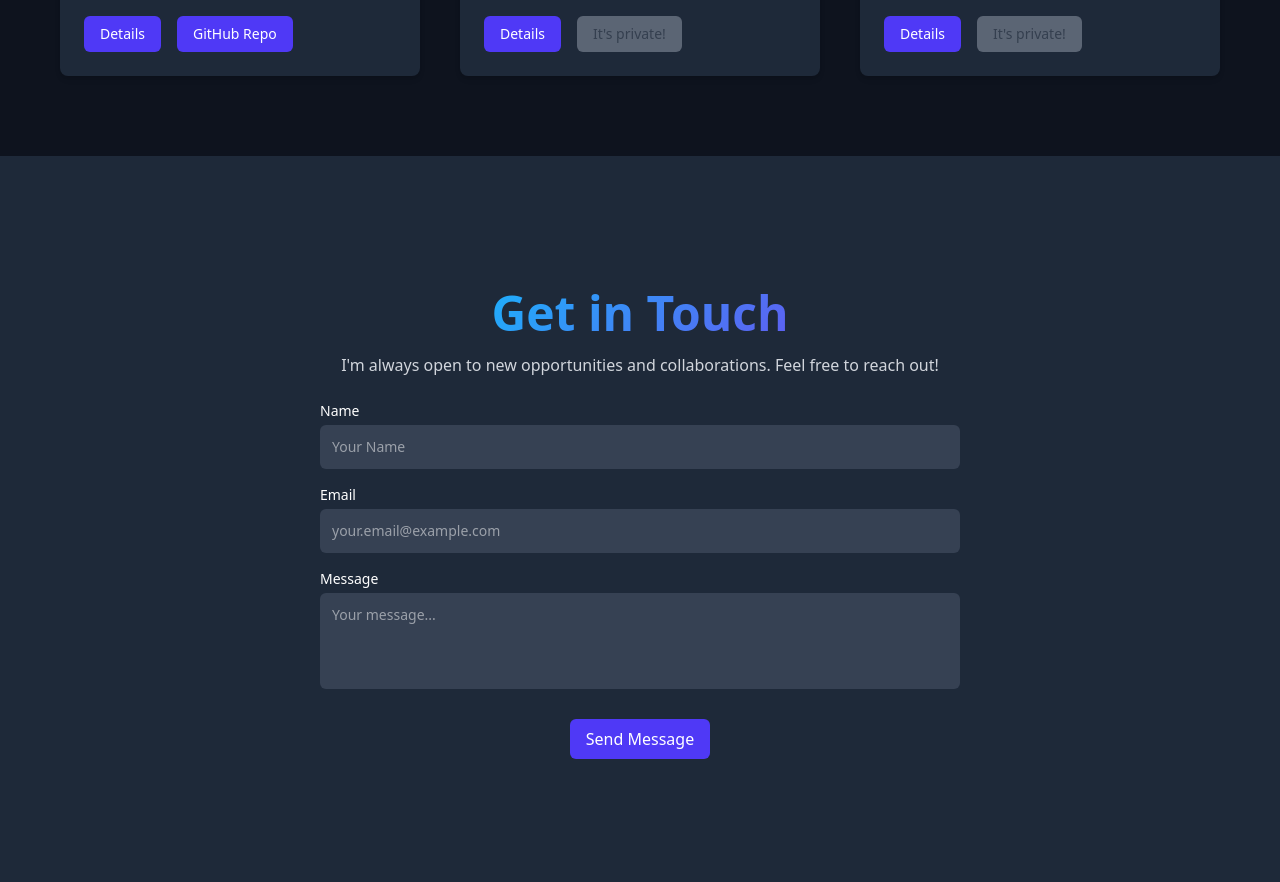
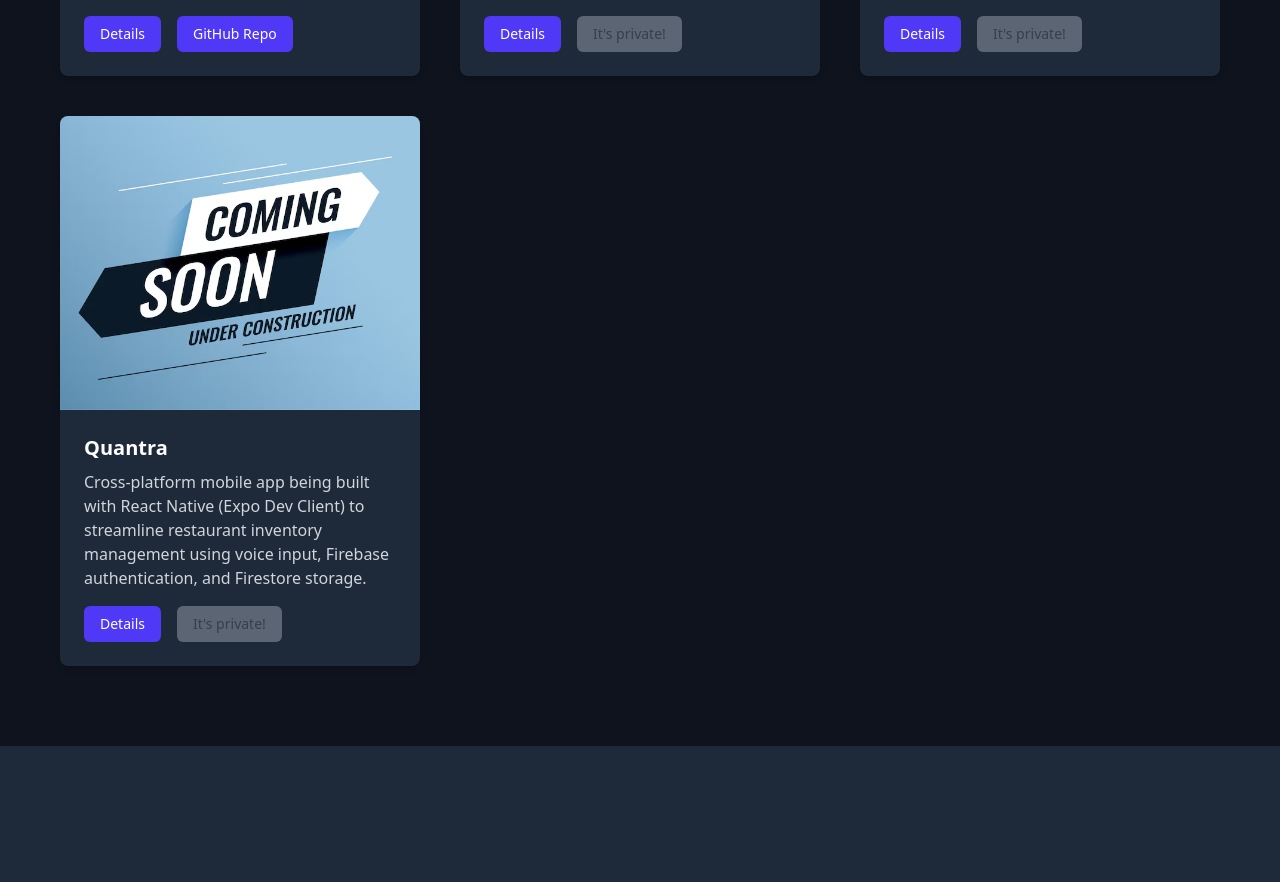
Before and after one commit to simonexlue/portfolio-v2, a React (Vite) app: page / in a window 1280 px wide. Shown: the part 2826-3708 px from the top of the page. Built offline with nearby package versions, Linux system fonts and the light colour scheme.

Commit message:
New upcoming projecting

```diff
--- a/src/components/ImageCarousel.tsx
+++ b/src/components/ImageCarousel.tsx
@@ -24,20 +24,14 @@ const ImageCarousel: React.FC<ImageCarouselProps> = ({ images, title, className
 
   if (images.length === 0) return null;
   if (images.length === 1) {
-    const singleImageWidth = imageSize === 'desktop'
-      ? 'w-[600px] sm:w-[700px] md:w-[800px] lg:w-full lg:max-w-none'
-      : 'w-full max-w-md';
-
     return (
       <div className={`relative ${className}`}>
-        <div className="bg-gray-900 rounded-lg shadow-2xl p-4 flex items-center justify-center">
-          <div className={`mx-auto ${singleImageWidth}`}>
+        <div className={`bg-gray-900 rounded-lg shadow-2xl flex items-center justify-center ${imageSize === 'desktop' ? 'h-[350px] md:h-[600px]' : 'h-[600px]'}`}>
           <img
             src={images[0]}
             alt={title || 'Project image'}
-              className={`w-full ${imageSize === 'desktop' ? 'h-[700px] md:h-auto md:max-h-[60vh]' : 'h-auto max-h-[60vh]'} object-contain rounded-lg`}
+            className="w-full h-full object-contain rounded-lg"
           />
-          </div>
         </div>
       </div>
     );
@@ -92,7 +86,9 @@ const ImageCarousel: React.FC<ImageCarouselProps> = ({ images, title, className
         })}
       </div>
 
-      {/* Navigation Arrows */}
+      {/* Navigation Arrows - Only show if there are multiple images */}
+      {wheelImages.length > 1 && (
+        <>
           <button
             onClick={scrollPrev}
             className="absolute left-4 top-1/2 transform -translate-y-1/2 bg-black bg-opacity-50 hover:bg-opacity-75 text-white p-3 rounded-full transition-all duration-200 hover:scale-110 z-20"
@@ -112,8 +108,11 @@ const ImageCarousel: React.FC<ImageCarouselProps> = ({ images, title, className
               <path strokeLinecap="round" strokeLinejoin="round" strokeWidth={2} d="M9 5l7 7-7 7" />
             </svg>
           </button>
+        </>
+      )}
 
-      {/* Dot Indicators */}
+      {/* Dot Indicators - Only show if there are multiple images */}
+      {wheelImages.length > 1 && (
         <div className="absolute bottom-4 left-1/2 transform -translate-x-1/2 flex space-x-2 z-20">
           {wheelImages.map((_, index) => (
             <button
@@ -128,11 +127,14 @@ const ImageCarousel: React.FC<ImageCarouselProps> = ({ images, title, className
             />
           ))}
         </div>
+      )}
 
-      {/* Image Counter */}
+      {/* Image Counter - Only show if there are multiple images */}
+      {wheelImages.length > 1 && (
         <div className="absolute top-4 right-4 bg-black bg-opacity-50 text-white px-3 py-1 rounded-full text-sm z-20">
           {currentIndex + 1} / {wheelImages.length}
         </div>
+      )}
     </div>
   );
 };
--- a/src/sections/ProjectDetails.tsx
+++ b/src/sections/ProjectDetails.tsx
@@ -65,7 +65,7 @@ const ProjectDetails: React.FC = () => {
             <ImageCarousel
               images={project.images}
               title={project.title}
-              imageSize={project.id === 3 ? 'desktop' : 'mobile'}
+              imageSize={project.id === 3 || project.id === 4 ? 'desktop' : 'mobile'}
             />
           </div>
 
--- a/src/sections/Projects.tsx
+++ b/src/sections/Projects.tsx
@@ -1,4 +1,5 @@
 import ProjectCard from '../components/ProjectCard';
+import upcoming from '../assets/upcoming.jpg';
 
 // Waypoint
 const waypoint = '/images/waypoint/waypoint.png';
@@ -161,7 +162,52 @@ export const projectDetails = [
     overview: [
       "Red Ball Drills Reporting Portal was a freelance engagement where I modernized and enhanced a client’s enterprise reporting system. The project involved a migration from Node.js 18 to Node.js 22, requiring careful dependency alignment and resolution of breaking changes. Beyond upgrading the stack, I delivered significant usability improvements, including responsive moderator tables, rich text editing with markdown persistence, and refined section labeling with contextual tooltips. A key highlight was designing and implementing a production-ready PDF export system using Playwright and Chromium, enabling editable, professional-grade reports directly from the platform. Throughout the project, I emphasized security, performance, and maintainability—ensuring the application not only met immediate client needs but was also positioned for long-term scalability."
     ]
+  },
+  {
+    id: 4,
+    title: 'Quantra',
+    description: 'Cross-platform mobile app being built with React Native (Expo Dev Client) to streamline restaurant inventory management using voice input,    Firebase authentication, and Firestore storage.',
+    private: true,
+    images: [
+      upcoming,
+      upcoming,
+    ],
+    repoLink: '#',
+    technologies: [
+      'React Native',
+      'Expo Dev Client',
+      'Firebase',
+      'FastAPI',
+      'TypeScript'
+    ],
+    features: [
+        'Role-based login for managers using Firebase Auth',
+        'Voice-to-text inventory input with on-device STT (Apple Speech / Android SpeechRecognizer)',
+        'Manual edit mode to adjust item counts after STT transcription',
+        'Global item catalog with predefined items and synonyms to ensure consistency',
+        'Inventory submissions stored in Firestore with item, qty, and critical flag',
+        'Realtime viewing of current inventory for the logged-in store',
+        'Offline-first support via Firestore SDK caching',
+        'Critical stock flags highlighted in the UI for quick action',
+        'Planned for scalability with FastAPI + Postgres backend for advanced reporting, analytics, and purchase order workflows'
+      ],
+      challenges: [
+        'Employees often avoid manual inventory updates due to time and friction',
+        'Ensuring consistency across multiple stores with a shared item catalog',
+        'Handling offline use cases where Wi-Fi in kitchens is unreliable',
+        'Designing a simple data structure that supports an MVP today while leaving space for scalable backend integration later'
+      ],
+      solutions: [
+        'Introduce voice-first inventory input to lower friction and increase adoption',
+        'Maintain a global item catalog with synonyms to prevent duplicate entries',
+        'Leverage Firestore’s offline caching so counts can be submitted without internet',
+        'Keep the MVP schema minimal (users, items, inventoryCounts) while planning to extend with FastAPI + Postgres for scalability'
+      ],
+      overview: [
+        "Quantra is an MVP mobile app currently in development to address the pain of manual inventory across multiple restaurant locations. Managers log in with Firebase Auth, use their phone’s mic to dictate inventory counts, edit them inline, and save directly to Firestore. The app enforces consistency with a predefined item catalog and automatically flags critical stock shortages. A key differentiator is offline-first support—staff can submit counts even with poor Wi-Fi, with automatic syncing once online. By using React Native with Expo Dev Client, the app runs natively on both iOS and Android, leveraging each platform’s built-in speech-to-text engine. While Firestore serves as the MVP data store, the architecture anticipates growth with FastAPI and Postgres planned for future reporting, analytics, and supplier integrations. This project highlights my ability to design pragmatic, scalable solutions—delivering immediate usability while positioning the app for enterprise-level expansion."
+      ]
   }
+
 ];
 
 const Projects: React.FC = () => {
```
Also changed, not shown: src/assets/upcoming.jpg (added). Lines whose indentation alone changed are shown as unchanged.
